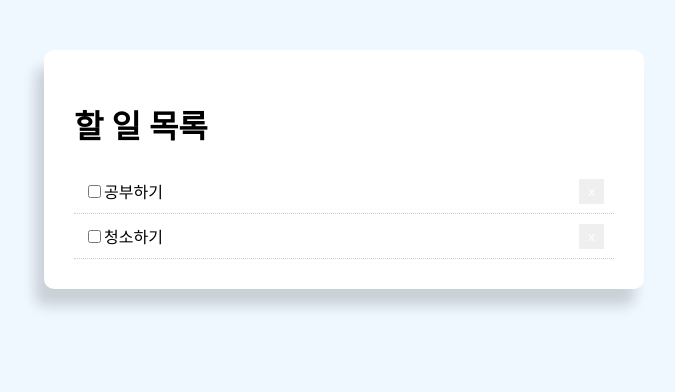
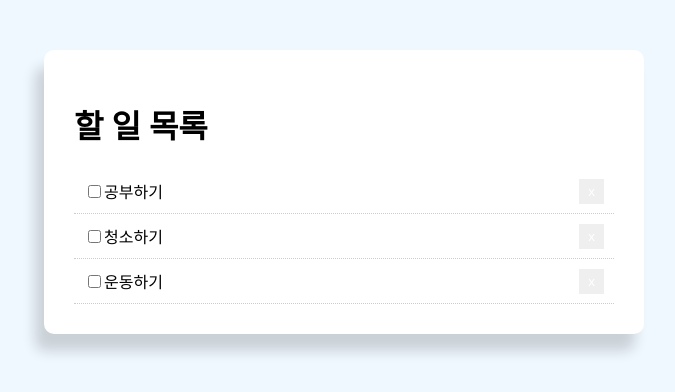
Before and after one commit to strongmhk/front_study, a React (Create React App) app in the folder react/atoz/react-todo-app/: page / in a window 1280 px wide. Shown: the top 392 px of the page, without its empty margins (296-971 px from the left). Built offline with nearby package versions, Linux system fonts and the light colour scheme.

Commit message:
feat: 데이터 추가

```diff
--- a/react/atoz/react-todo-app/src/App.js
+++ b/react/atoz/react-todo-app/src/App.js
@@ -29,6 +29,11 @@ export default class App extends Component {
       title: "청소하기",
       completed: false,
     },
+    {
+      id: "3",
+      title: "운동하기",
+      completed: false,
+    },
   ];
 
   handleClick = (id) => {
```
